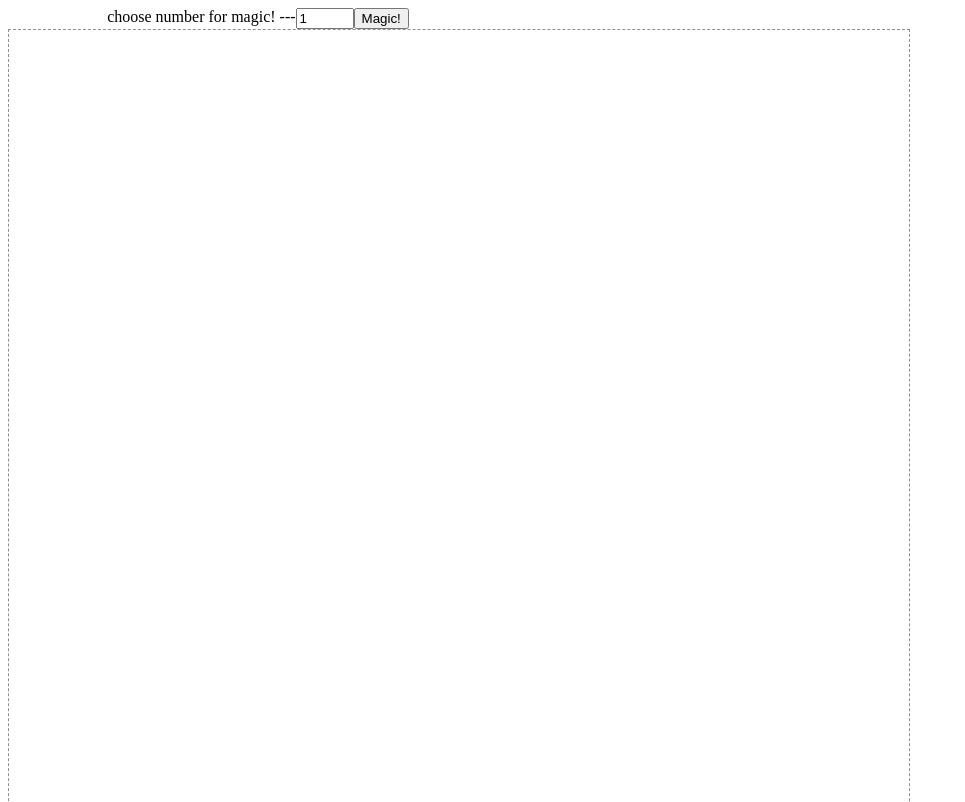
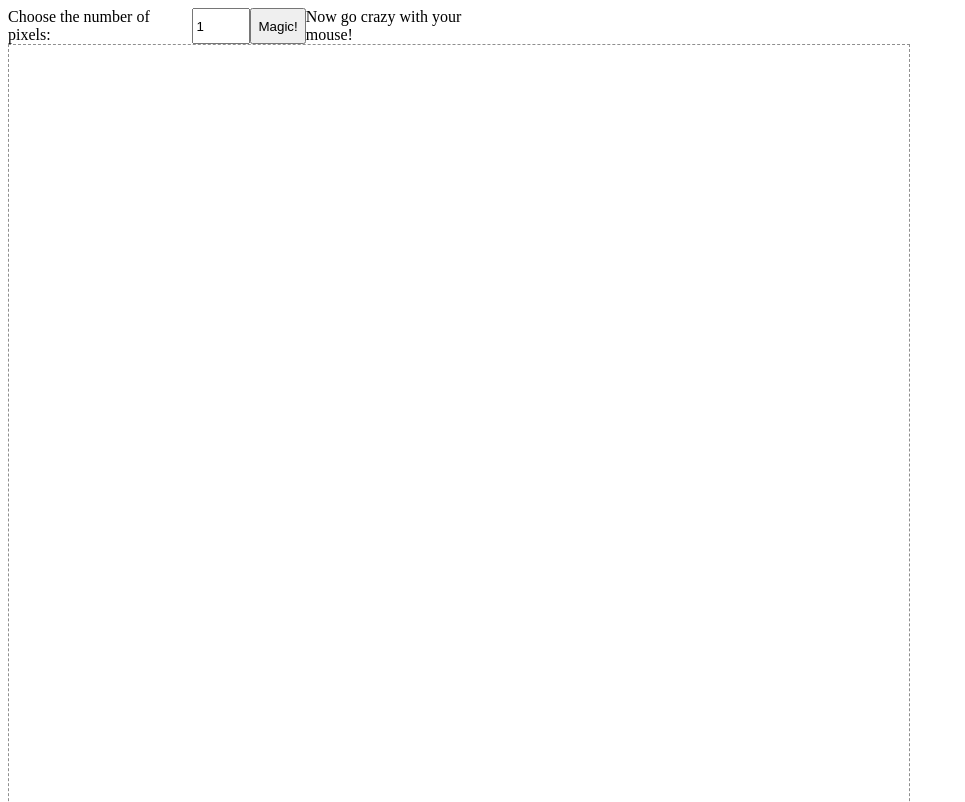
Before and after one commit to Bitvala/Etch, a plain HTML site: page index.html in a window 1280 px wide. Shown: the top 802 px of the page, without its empty margins (0-965 px from the left). Drawn offline with nearby package versions, Linux system fonts and the light colour scheme.

Commit message:
Update index.html

```diff
--- a/index.html
+++ b/index.html
@@ -7,9 +7,9 @@
 	<script type="text/javascript" src="application.js"></script>
 </head>
 <body>
-	<div id="pwettyButton"> choose number for magic! ---
+	<div id="pwettyButton"> Choose the number of pixels:
 		<input type="number" id="myNumber" value="1">
-		<button id="myButt">Magic!</button>
+		<button id="myButt">Magic!</button> Now go crazy with your mouse!
 	</div>
 	<div id="container">
 		<table id="myTable"></table>
```
